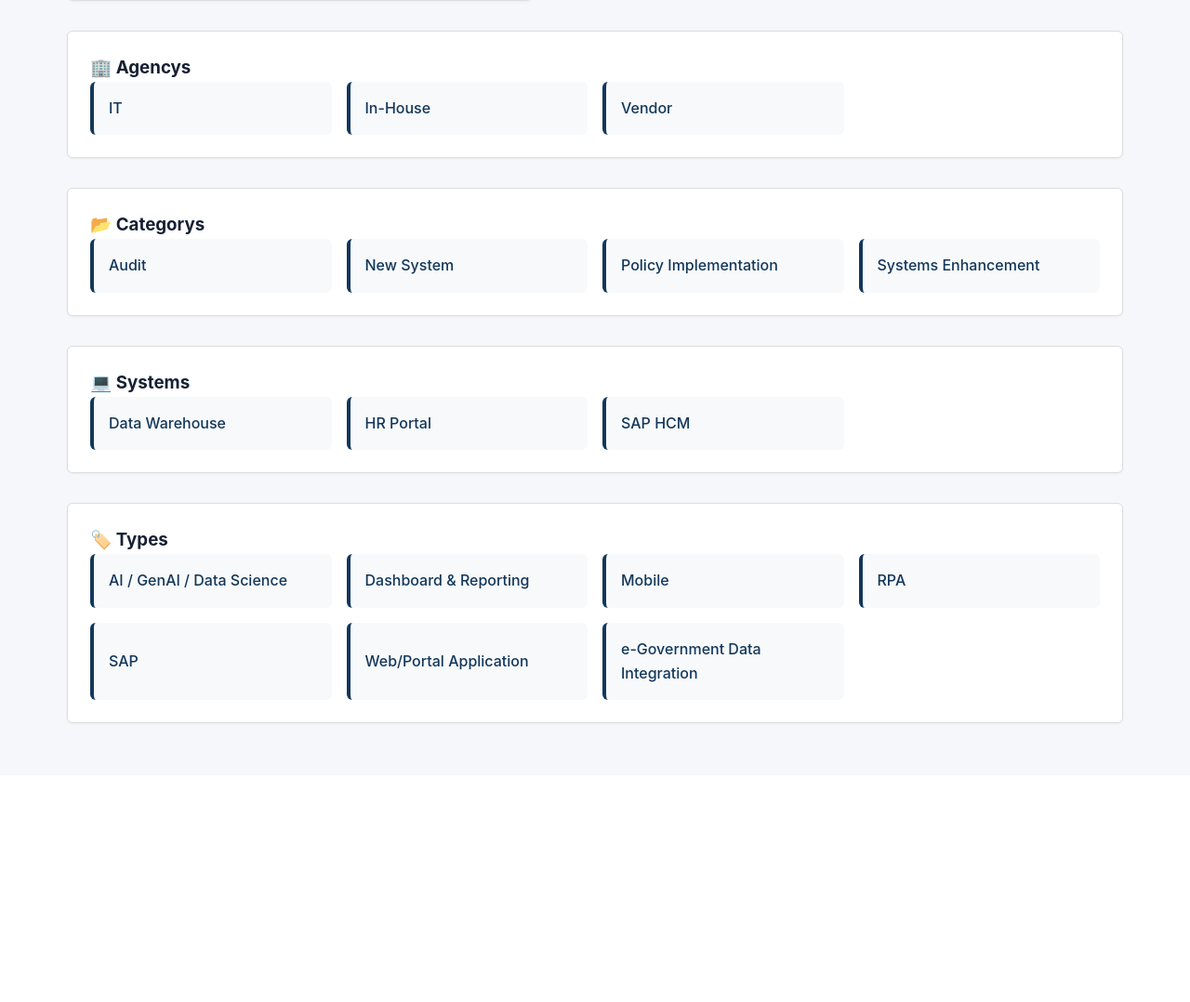
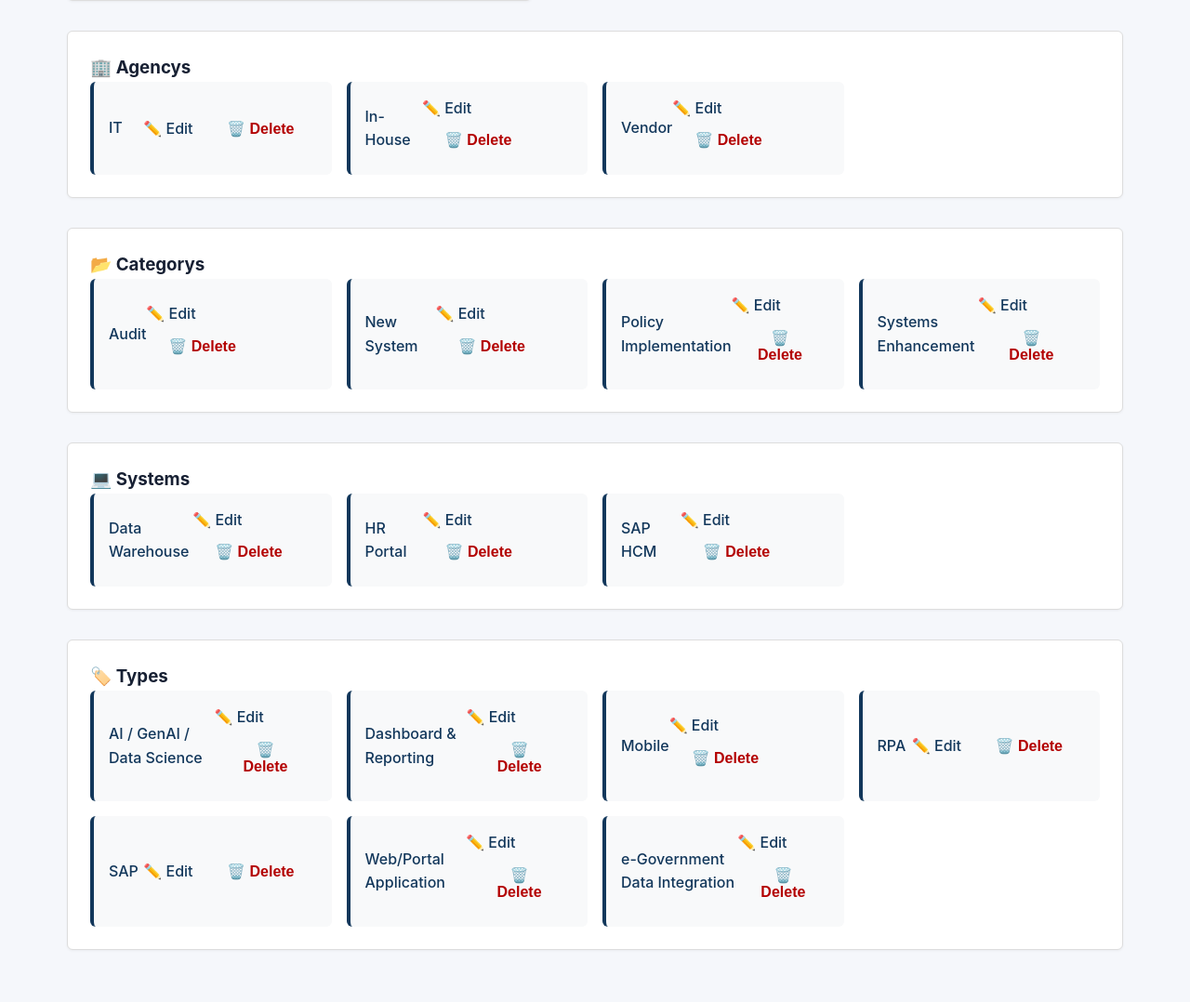
Before and after one commit to adelmka/PMO, a Flask app: page /configuration in a window 1280 px wide. Shown: the part 604-1682 px from the top of the page at 93% size. Before the commit the page ends 1384 px from the top, so only its background shows below. Run offline with Flask 3, Linux system fonts and the light colour scheme.

Commit message:
to show Edit/Delete buttons

```diff
--- a/templates/configuration.html
+++ b/templates/configuration.html
@@ -67,8 +67,20 @@
                         <span style="background: #ddd; color: #666; padding: 0.2rem 0.5rem; border-radius: 3px; font-size: 0.8rem; margin-left: 0.5rem;">Inactive</span>
                     {% endif %}
                 </span>
+
+                <!-- ⭐ Edit/Delete Buttons -->
+                <span>
+                    <a href="/configuration/{{ item.id }}/edit" style="margin-right: 0.5rem; color: #12375b; text-decoration: none;">✏️ Edit</a>
+
+                    <form action="/configuration/{{ item.id }}/delete" method="POST" style="display:inline;">
+                        <button type="submit" style="background: none; border: none; color: #b30000; cursor: pointer;">
+                            🗑️ Delete
+                        </button>
+                    </form>
+                </span>
             </div>
             {% endfor %}
+
         </div>
     </div>
     {% endfor %}
```
